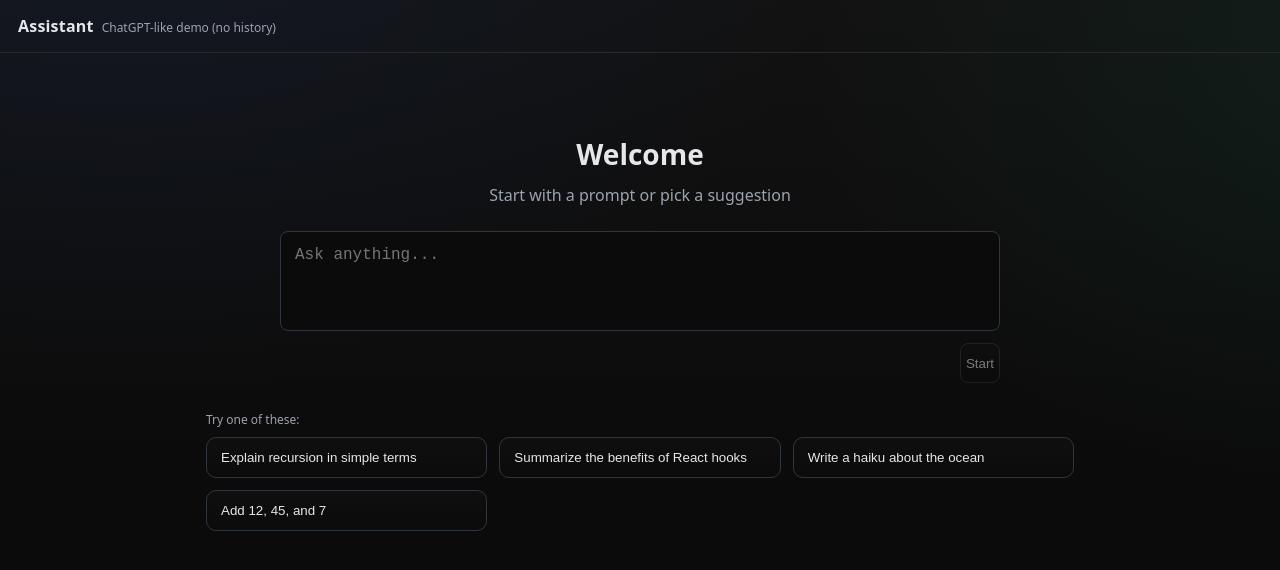
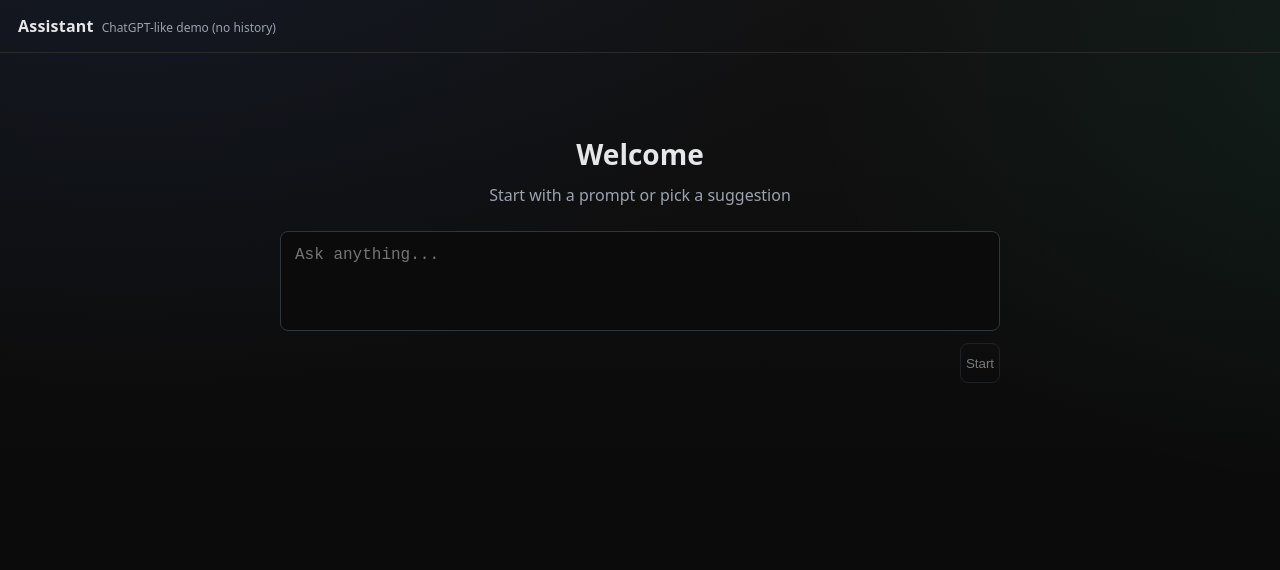
Before and after one commit to madmax-10/chatbot-ui, a React (Vite) app in the folder chatbot-ui/: page / in a window 1280 px wide. Shown: the top 570 px of the page. Built offline with nearby package versions, Linux system fonts and the light colour scheme.

Commit message:
Removed sample prompts

```diff
--- a/chatbot-ui/src/pages/Landing.jsx
+++ b/chatbot-ui/src/pages/Landing.jsx
@@ -47,7 +47,7 @@ function Landing() {
           </div>
         </div>
 
-        <section style={{ maxWidth: 900, margin: '28px auto 0 auto' }}>
+        {/* <section style={{ maxWidth: 900, margin: '28px auto 0 auto' }}>
           <div style={{ color: '#9ca3af', fontSize: 12, marginBottom: 8 }}>Try one of these:</div>
           <div style={{ display: 'grid', gridTemplateColumns: 'repeat(auto-fit, minmax(220px, 1fr))', gap: 12 }}>
             {SUGGESTIONS.map((s) => (
@@ -58,17 +58,17 @@ function Landing() {
               >{s}</button>
             ))}
           </div>
-        </section>
+        </section> */}
       </div>
     </main>
   )
 }
 
-const SUGGESTIONS = [
-  'Explain recursion in simple terms',
-  'Summarize the benefits of React hooks',
-  'Write a haiku about the ocean',
-  'Add 12, 45, and 7',
-]
+// const SUGGESTIONS = [
+//   'Explain recursion in simple terms',
+//   'Summarize the benefits of React hooks',
+//   'Write a haiku about the ocean',
+//   'Add 12, 45, and 7',
+// ]
 
 export default Landing
```
